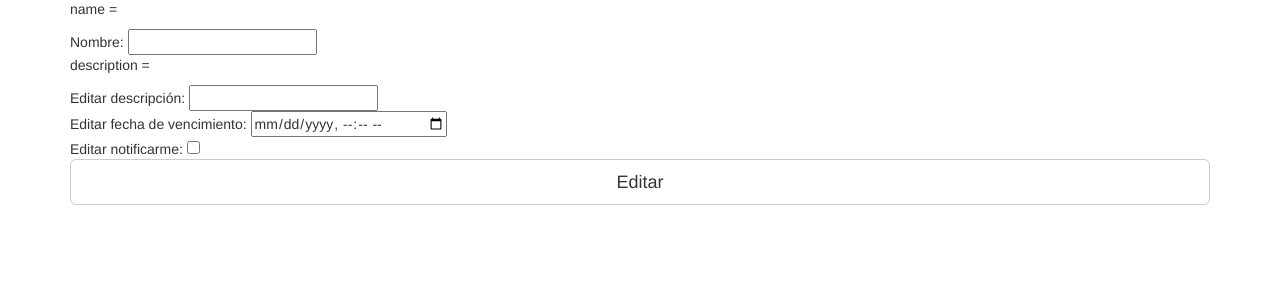
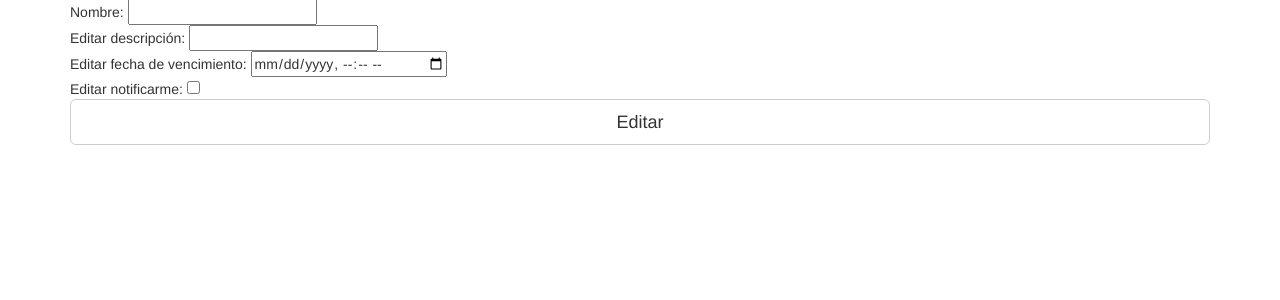
Before and after one commit to ingsoft-famaf/HoustonWHAP, a Django app: template src/goal_set_track/gst/templates/gst/subtask_edit.html in a window 1280 px wide. Shown: the part 51-351 px from the top of the page. Run offline with Django 3.2, Linux system fonts and the light colour scheme; the template is opened without the code that fills it, so the values that code supplies are empty; some libraries are stand-ins or nearby versions.

Commit message:
subtask template improved

```diff
--- a/src/goal_set_track/gst/templates/gst/subtask_edit.html
+++ b/src/goal_set_track/gst/templates/gst/subtask_edit.html
@@ -7,9 +7,7 @@
 <div class='container container-fluid'>
   <form method='POST' class="form-signin" action='{% url 'subtask_edit' category.id task.id subtask.id %}'>
 	{% csrf_token %}
-	  <p>name = {{ subtask.name }} </p>
 	  Nombre: <input name="new_name" placeholder="{{ subtask.name }}" type='text'/><br>
-	  <p>description = {{ subtask.description }} </p>
 	  Editar descripción: <input name="new_description" placeholder="{{ subtask.description }}" type='text'/><br>
 	  Editar fecha de vencimiento: <input name="new_deadline" placeholder="{{ subtask.deadline }}" type='datetime-local'/><br>
 	  Editar notificarme: <input name="new_notify_user" placeholder="{{subtask.notify_user}}" type='checkbox'/><br>
```
